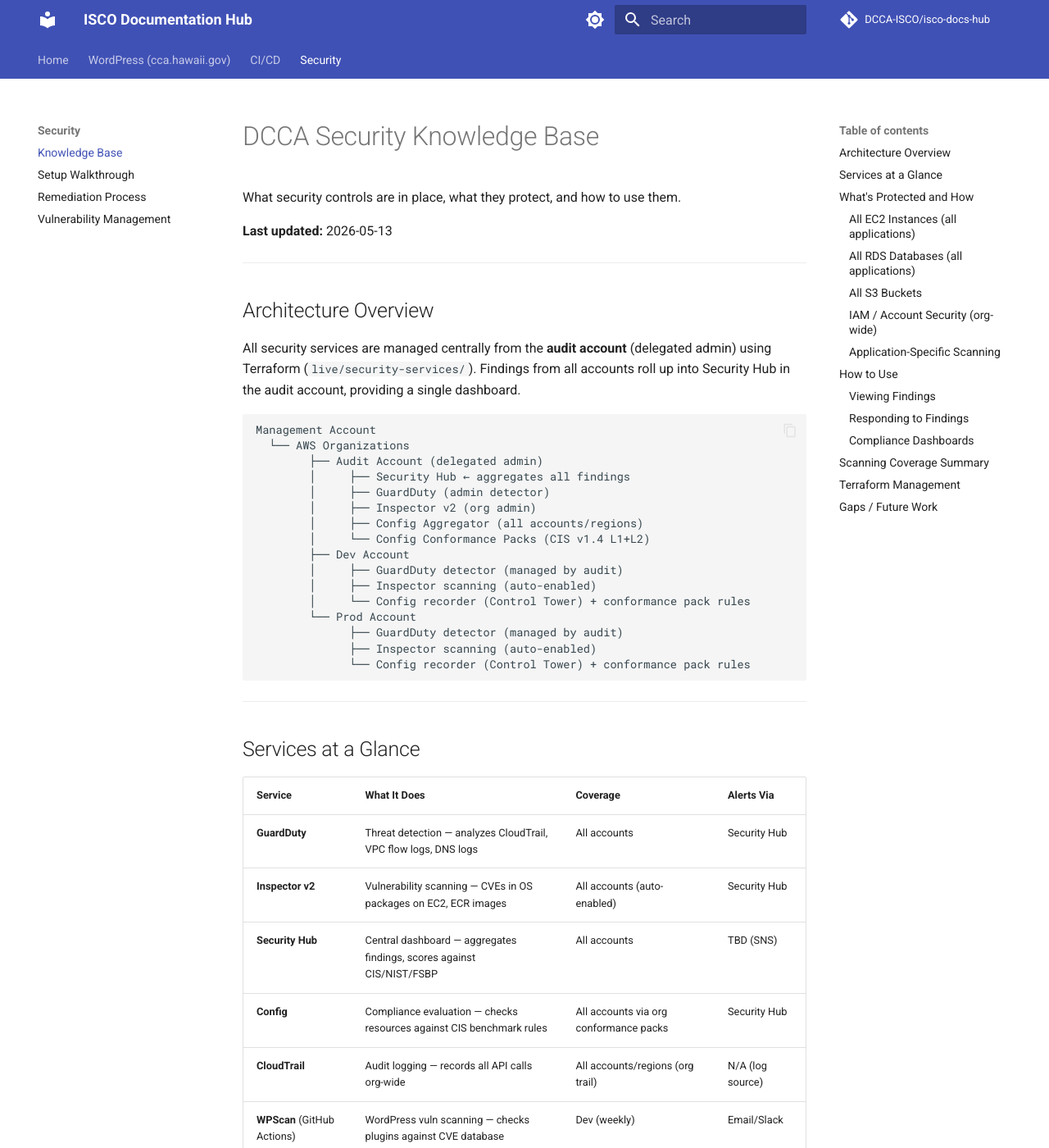
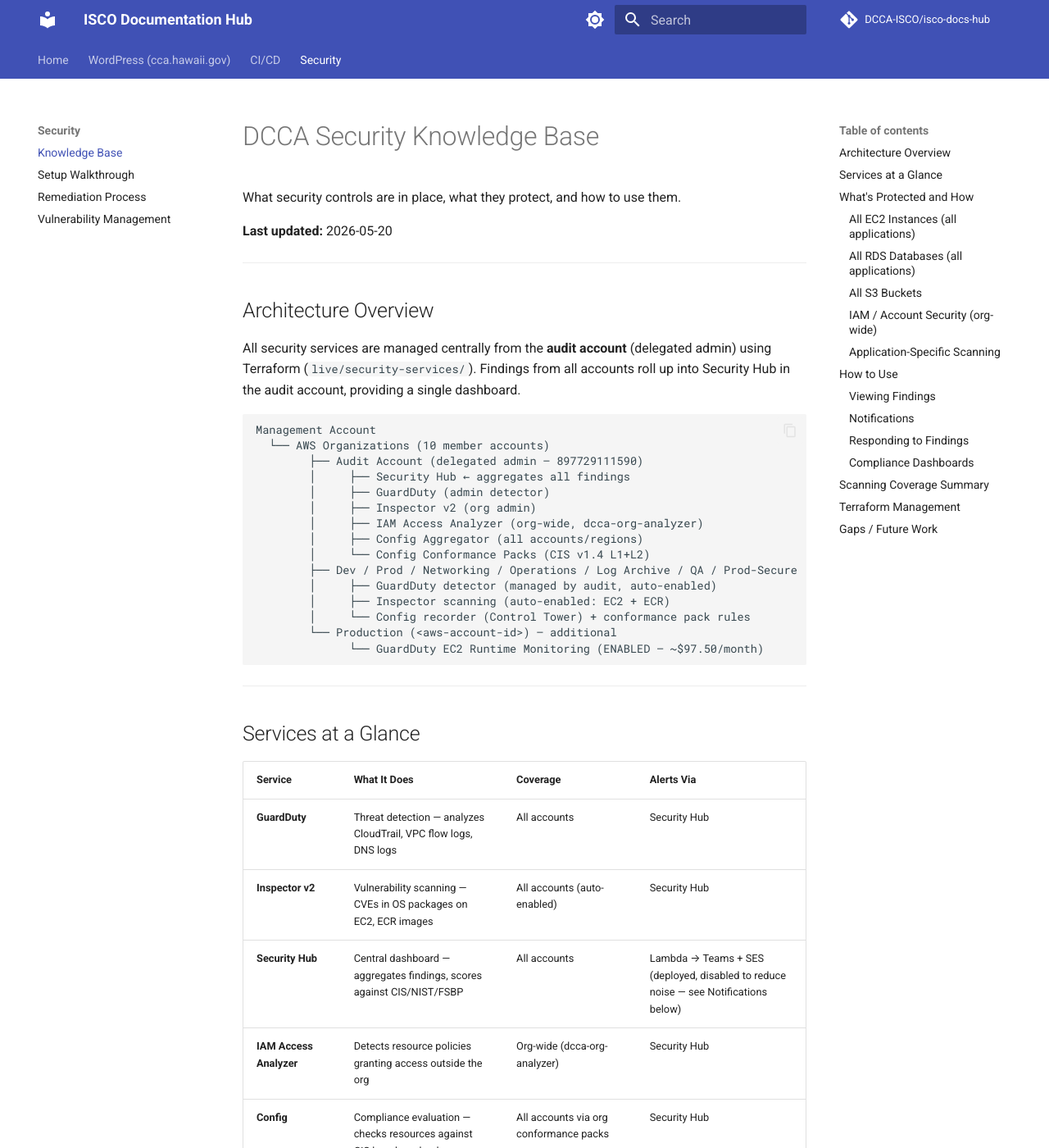
Before and after one commit to DCCA-ISCO/isco-docs-hub, an MkDocs documentation site: the page built from docs/imported/security/knowledge-base.md, in a window 1280 px wide and 1400 px high. Shown: the whole window at 82% size. Built offline with MkDocs 1.6.1 and Material for MkDocs 9.7.7, drawn with Linux system fonts in a browser that asks for light colours; comment, search, counter and statistics services are not loaded; some of the changed text lies outside the part shown.

Commit message:
chore: sync imported docs from source repos

````diff
--- a/docs/imported/security/knowledge-base.md
+++ b/docs/imported/security/knowledge-base.md
@@ -2,7 +2,7 @@
 
 What security controls are in place, what they protect, and how to use them.
 
-**Last updated:** 2026-05-13
+**Last updated:** 2026-05-20
 
 ---
 
@@ -12,21 +12,20 @@ All security services are managed centrally from the **audit account** (delegate
 
 ```
 Management Account
-  └── AWS Organizations
-        ├── Audit Account (delegated admin)
+  └── AWS Organizations (10 member accounts)
+        ├── Audit Account (delegated admin — 897729111590)
         │     ├── Security Hub ← aggregates all findings
         │     ├── GuardDuty (admin detector)
         │     ├── Inspector v2 (org admin)
+        │     ├── IAM Access Analyzer (org-wide, dcca-org-analyzer)
         │     ├── Config Aggregator (all accounts/regions)
         │     └── Config Conformance Packs (CIS v1.4 L1+L2)
-        ├── Dev Account
-        │     ├── GuardDuty detector (managed by audit)
-        │     ├── Inspector scanning (auto-enabled)
+        ├── Dev / Prod / Networking / Operations / Log Archive / QA / Prod-Secure
+        │     ├── GuardDuty detector (managed by audit, auto-enabled)
+        │     ├── Inspector scanning (auto-enabled: EC2 + ECR)
         │     └── Config recorder (Control Tower) + conformance pack rules
-        └── Prod Account
-              ├── GuardDuty detector (managed by audit)
-              ├── Inspector scanning (auto-enabled)
-              └── Config recorder (Control Tower) + conformance pack rules
+        └── Production (<aws-account-id>) — additional
+              └── GuardDuty EC2 Runtime Monitoring (ENABLED — ~$97.50/month)
 ```
 
 ---
@@ -37,7 +36,8 @@ Management Account
 |---|---|---|---|
 | **GuardDuty** | Threat detection — analyzes CloudTrail, VPC flow logs, DNS logs | All accounts | Security Hub |
 | **Inspector v2** | Vulnerability scanning — CVEs in OS packages on EC2, ECR images | All accounts (auto-enabled) | Security Hub |
-| **Security Hub** | Central dashboard — aggregates findings, scores against CIS/NIST/FSBP | All accounts | TBD (SNS) |
+| **Security Hub** | Central dashboard — aggregates findings, scores against CIS/NIST/FSBP | All accounts | Lambda → Teams + SES (deployed, disabled to reduce noise — see Notifications below) |
+| **IAM Access Analyzer** | Detects resource policies granting access outside the org | Org-wide (dcca-org-analyzer) | Security Hub |
 | **Config** | Compliance evaluation — checks resources against CIS benchmark rules | All accounts via org conformance packs | Security Hub |
 | **CloudTrail** | Audit logging — records all API calls org-wide | All accounts/regions (org trail) | N/A (log source) |
 | **WPScan** (GitHub Actions) | WordPress vuln scanning — checks plugins against CVE database | Dev (weekly) | Email/Slack |
@@ -109,6 +109,21 @@ aws configservice get-compliance-summary-by-config-rule \
   --profile audit --region us-west-2
 ```
 
+### Notifications
+
+Security Hub CRITICAL + HIGH findings trigger a Lambda (`dcca-security-hub-notify`) via EventBridge rule `dcca-security-hub-critical-high`. The Lambda sends:
+- **Teams:** Adaptive Card via Power Automate webhook (SSM param: `/dcca/security/teams-webhook-url`)
+- **SES email:** To mahhomau@dcca.hawaii.gov, isco-infra@dcca.hawaii.gov, cfaso@dcca.hawaii.gov from noreply-security@dcca.hawaii.gov
+
+**Currently disabled** to reduce noise while baseline findings are being remediated. Re-enable when finding volume is manageable:
+```bash
+aws events enable-rule --name dcca-security-hub-critical-high --profile audit
+```
+
+**Note:** SES is in sandbox mode — emails only reach verified addresses until production access is requested.
+
+---
+
 ### Responding to Findings
 
 | Finding Source | Typical Response |
@@ -134,10 +149,12 @@ View scores: Security Hub → Security standards → each standard shows a compl
 
 | Layer | Scanner | Frequency | Scope |
 |---|---|---|---|
-| OS packages (CVEs) | Inspector v2 | Continuous | All EC2 instances, all accounts, all ~20 applications |
+| OS packages (CVEs) | Inspector v2 | Continuous | All EC2 instances, all accounts |
 | Threat detection | GuardDuty | Continuous (15-min publish) | All accounts — EC2, RDS, S3, IAM, DNS, VPC |
+| EC2 runtime behavior | GuardDuty Runtime Monitoring | Continuous | Production account only (<aws-account-id>) |
 | CIS compliance | Config conformance packs | Continuous (on resource change) | All accounts — all resource types |
 | ECR container images | Inspector v2 | On push + continuous rescan | All accounts (auto-enabled) |
+| External access policies | IAM Access Analyzer | Continuous | Org-wide — S3, IAM roles, KMS, SQS, Lambda, Secrets Manager |
 | WordPress core/plugins | WPScan + wp-cli | Weekly (Monday) | Dev instance via SSM (app-specific) |
 | OS patching (WordPress) | AMI rebuild | Monthly (2nd of month) | Dev → Prod (app-specific) |
 
@@ -161,9 +178,10 @@ terraform apply   # apply (conformance packs take ~30 min)
 
 - [ ] **Investigate account 971422687324 ("Production-Secure"):** Excluded from CIS conformance packs — no Config recorder, unknown purpose. Enroll via Control Tower or decommission, then remove from exclusion list.
 - **Note:** Management account (273354624047) is permanently excluded from conformance packs — AWS does not allow org conformance packs to target the management account.
-- [ ] **Notifications (Step 7):** SNS topics wired to Security Hub for email/Slack alerts on critical findings
+- [ ] **SES production access:** Notifications Lambda is deployed but SES is in sandbox mode — submit production access request in SES console.
+- [ ] **Re-enable notifications:** EventBridge rule `dcca-security-hub-critical-high` is disabled. Enable once baseline findings are remediated.
 - [ ] **Tag enforcement (Step 8):** Config rules requiring specific tags on EC2 and RDS
-- [ ] **CloudWatch cross-account observability (Step 9):** OAM sink in audit account + links from all source accounts — enables single-pane debugging across all ~20 applications without switching accounts
+- [ ] **CloudWatch cross-account observability (Step 9):** OAM sink in audit account + links from all source accounts
 - [ ] **Prod WPScan:** Weekly WordPress scan currently only covers dev — extend to prod
 - [ ] **Lambda scanning:** Inspector Lambda scanning disabled (no Lambda workloads yet — enable when added)
 - [ ] **Central Security Hub config:** Currently `LOCAL` mode — consider `CENTRAL` to push standards uniformly to all member accounts
````
Also changed, not shown: docs/imported/security/remediation-process.md (added, +80 -0 lines), docs/imported/security/setup-walkthrough.md (+25 -2 lines), docs/imported/security/vulnerability-management-process.md (added, +81 -0 lines).
